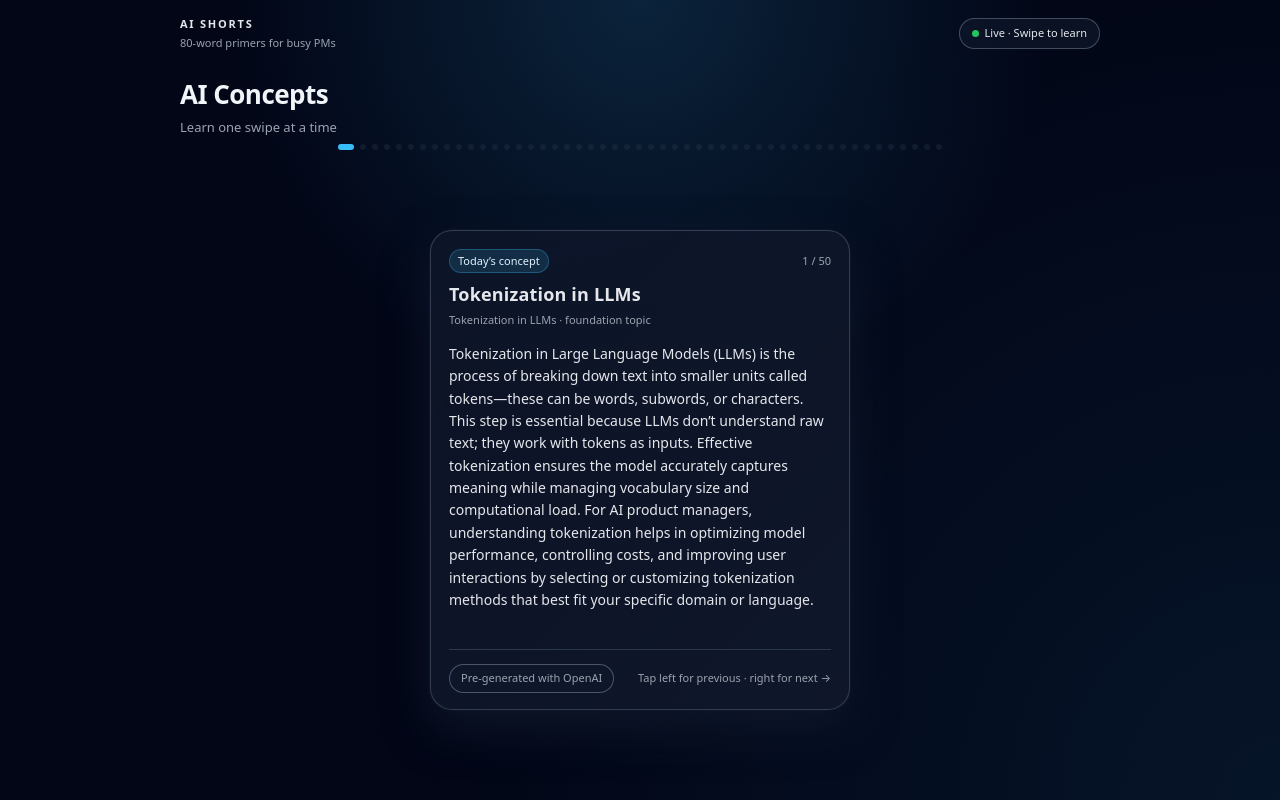
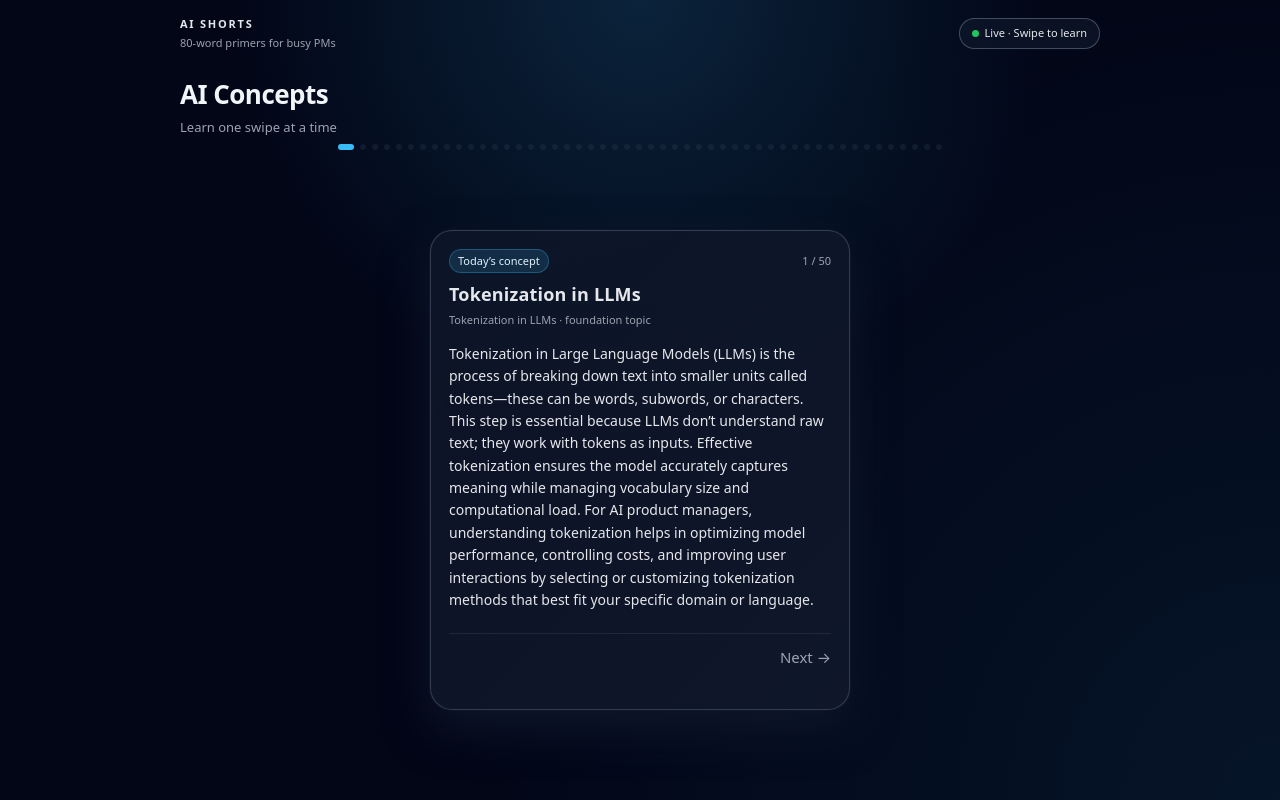
Before and after one commit to ashishgayakwar/ai-shorts, a Next.js app: page /swipe in a window 1280 px wide. Built offline with nearby package versions, Linux system fonts and the light colour scheme.

Commit message:
Added Previous n next

```diff
--- a/app/globals.css
+++ b/app/globals.css
@@ -273,3 +273,47 @@ body {
   font-size: 13px;
   color: var(--text-muted);
 }
+
+.swipe-card-footer {
+  display: flex;
+  justify-content: space-between;
+  align-items: center;
+  margin-top: 22px;
+  padding-top: 12px;
+  border-top: 1px solid rgba(255,255,255,0.08);
+}
+
+.swipe-nav {
+  display: flex;
+  justify-content: space-between;
+  width: 100%;
+  font-size: 15px;
+  color: #9ca3af;
+}
+
+.swipe-nav-prev,
+.swipe-nav-next {
+  cursor: pointer;
+  transition: color 0.2s ease;
+}
+
+.swipe-nav-prev:hover,
+.swipe-nav-next:hover {
+  color: #ffffff;
+}
+
+/* Fix zoom-out dark background & overflow */
+html,
+body {
+  margin: 0;
+  padding: 0;
+  overflow-x: hidden;
+  min-height: 100%;
+}
+
+html {
+  background:
+    radial-gradient(circle at top, rgba(56, 189, 248, 0.16) 0, transparent 40%),
+    radial-gradient(circle at bottom right, rgba(56, 189, 248, 0.08) 0, transparent 55%),
+    #020617 !important;
+}
--- a/app/swipe/page.tsx
+++ b/app/swipe/page.tsx
@@ -119,10 +119,39 @@ export default function SwipePage() {
                 <div className="swipe-card-summary">{concept.summary}</div>
               </div>
 
-              <div className="swipe-card-footer">
-                <div className="swipe-chip">Pre-generated with OpenAI</div>
-                <div>Tap left for previous · right for next →</div>
-              </div>
+<div className="swipe-card-footer">
+
+  <div className="swipe-nav">
+    {index > 0 ? (
+      <span
+        className="swipe-nav-prev"
+        onClick={(e) => {
+          e.stopPropagation();
+          setIndex(index - 1);
+        }}
+      >
+        ← Previous
+      </span>
+    ) : (
+      <span />
+    )}
+
+    {index < total - 1 && (
+      <span
+        className="swipe-nav-next"
+        onClick={(e) => {
+          e.stopPropagation();
+          setIndex(index + 1);
+        }}
+      >
+        Next →
+      </span>
+    )}
+  </div>
+
+</div>
+
+
             </motion.div>
           </AnimatePresence>
         </div>
```
